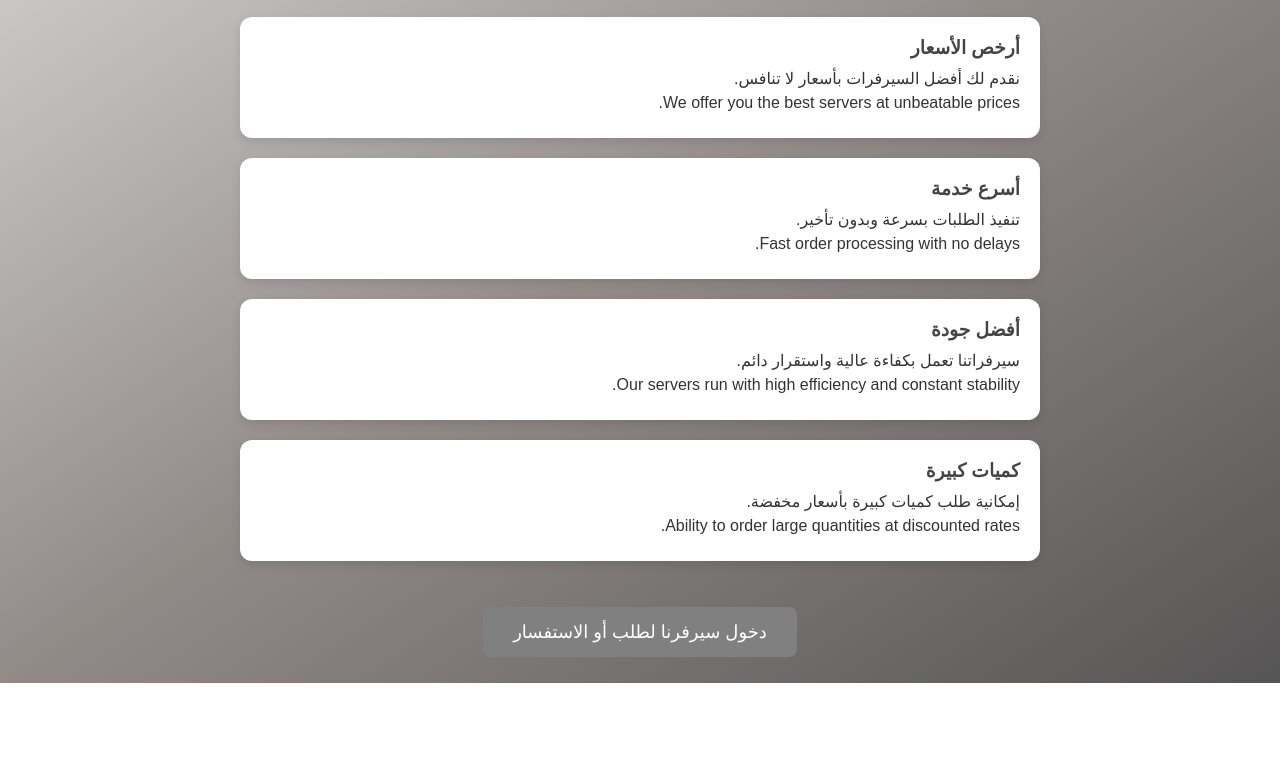
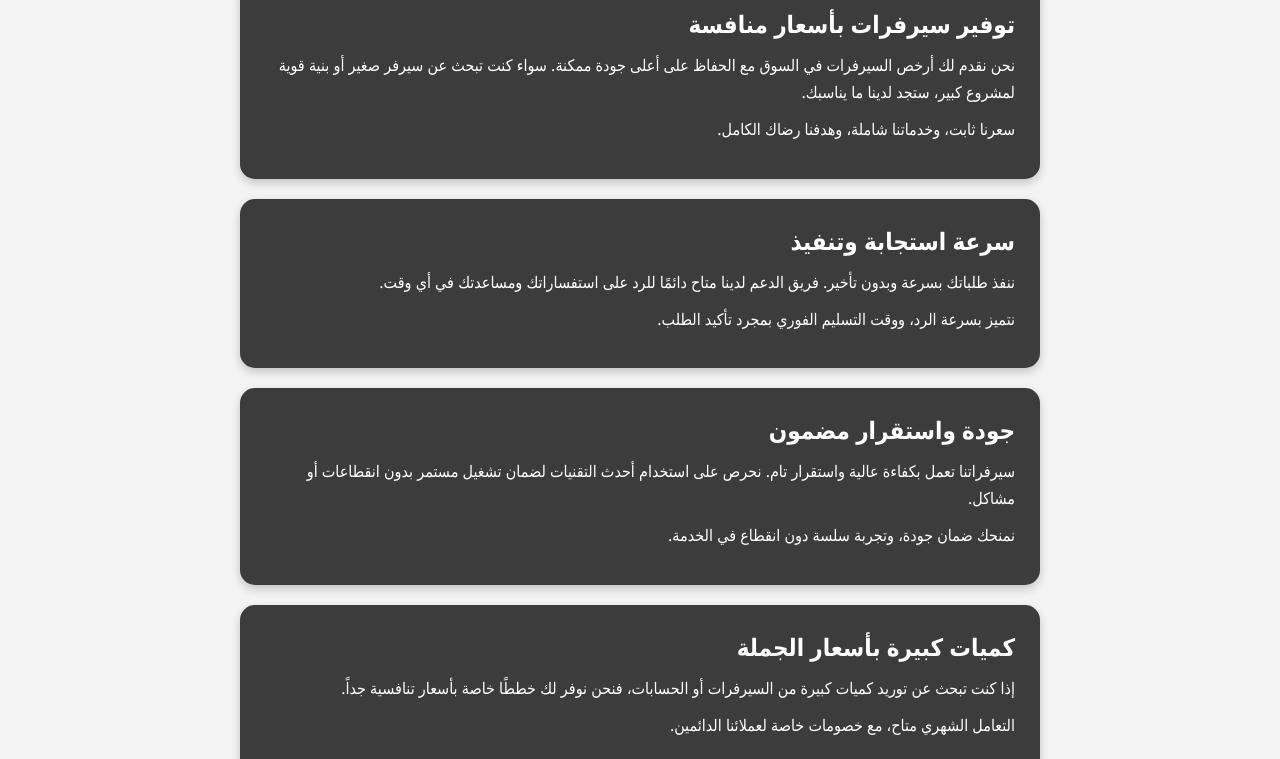
Before and after one commit to mokaa0/srev, a plain HTML site: page index.html in a window 1280 px wide. Shown: the part 167-926 px from the top of the page. Before the commit the page ends 850 px from the top, so only its background shows below. Drawn offline with Linux system fonts and the light colour scheme.

Commit message:
Update index.html

```diff
--- a/index.html
+++ b/index.html
@@ -6,17 +6,17 @@
     <style>
         body {
             margin: 0;
-            font-family: Arial, sans-serif;
-            background: linear-gradient(to bottom right, #d7d6d6, #918b88, #565555);
-            color: #333;
+            font-family: 'Segoe UI', Tahoma, Geneva, Verdana, sans-serif;
+            background-color: #f4f4f4;
+            color: #fff;
         }
 
         .header {
             text-align: center;
-            padding: 60px 20px 30px;
-            font-size: 64px;
+            padding: 50px 20px 30px;
+            font-size: 36px;
             font-weight: bold;
-            color: #222;
+            color: #333;
         }
 
         .cards {
@@ -29,19 +29,23 @@
         }
 
         .card {
-            background-color: white;
-            padding: 20px;
-            border-radius: 12px;
-            box-shadow: 0 4px 10px rgba(0,0,0,0.1);
+            background-color: #3c3c3c;
+            padding: 25px;
+            border-radius: 15px;
+            box-shadow: 0 4px 10px rgba(0,0,0,0.2);
+            color: #fff;
         }
 
         .card h3 {
-            margin: 0 0 10px;
-            color: #444;
+            margin: 0 0 12px;
+            font-size: 24px;
+            font-weight: bold;
         }
 
         .card p {
-            margin: 6px 0;
+            margin: 10px 0;
+            font-size: 16px;
+            line-height: 1.7;
         }
 
         .button-container {
@@ -71,27 +75,27 @@
 
     <div class="cards">
         <div class="card">
-            <h3>أرخص الأسعار</h3>
-            <p>نقدم لك أفضل السيرفرات بأسعار لا تنافس.</p>
-            <p>We offer you the best servers at unbeatable prices.</p>
+            <h3>توفير سيرفرات بأسعار منافسة</h3>
+            <p>نحن نقدم لك أرخص السيرفرات في السوق مع الحفاظ على أعلى جودة ممكنة. سواء كنت تبحث عن سيرفر صغير أو بنية قوية لمشروع كبير، ستجد لدينا ما يناسبك.</p>
+            <p>سعرنا ثابت، وخدماتنا شاملة، وهدفنا رضاك الكامل.</p>
         </div>
 
         <div class="card">
-            <h3>أسرع خدمة</h3>
-            <p>تنفيذ الطلبات بسرعة وبدون تأخير.</p>
-            <p>Fast order processing with no delays.</p>
+            <h3>سرعة استجابة وتنفيذ</h3>
+            <p>ننفذ طلباتك بسرعة وبدون تأخير. فريق الدعم لدينا متاح دائمًا للرد على استفساراتك ومساعدتك في أي وقت.</p>
+            <p>نتميز بسرعة الرد، ووقت التسليم الفوري بمجرد تأكيد الطلب.</p>
         </div>
 
         <div class="card">
-            <h3>أفضل جودة</h3>
-            <p>سيرفراتنا تعمل بكفاءة عالية واستقرار دائم.</p>
-            <p>Our servers run with high efficiency and constant stability.</p>
+            <h3>جودة واستقرار مضمون</h3>
+            <p>سيرفراتنا تعمل بكفاءة عالية واستقرار تام. نحرص على استخدام أحدث التقنيات لضمان تشغيل مستمر بدون انقطاعات أو مشاكل.</p>
+            <p>نمنحك ضمان جودة، وتجربة سلسة دون انقطاع في الخدمة.</p>
         </div>
 
         <div class="card">
-            <h3>كميات كبيرة</h3>
-            <p>إمكانية طلب كميات كبيرة بأسعار مخفضة.</p>
-            <p>Ability to order large quantities at discounted rates.</p>
+            <h3>كميات كبيرة بأسعار الجملة</h3>
+            <p>إذا كنت تبحث عن توريد كميات كبيرة من السيرفرات أو الحسابات، فنحن نوفر لك خططًا خاصة بأسعار تنافسية جداً.</p>
+            <p>التعامل الشهري متاح، مع خصومات خاصة لعملائنا الدائمين.</p>
         </div>
     </div>
 
```
